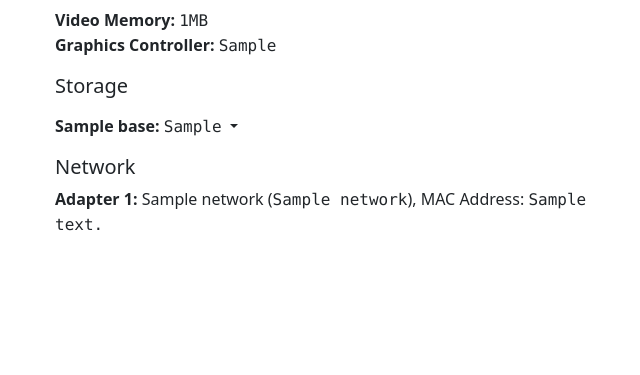
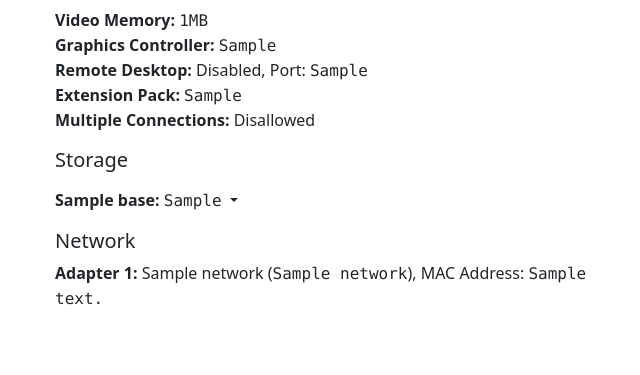
Before and after one commit to Zedeldi/vbox-api, a Flask app: template vbox_api/http/templates/machine.html in a window 1280 px wide. Shown: the part 470-845 px from the top of the page, without its empty margins (597-1237 px from the left). Before the commit the page ends 701 px from the top, so only its background shows below. Run offline with Flask 3, Linux system fonts and the light colour scheme; the template is opened without the code that fills it: most values are stand-ins (such as "Sample title", 1, 10 or a date in 2020); grey boxes marked "Sample" are stand-in pictures; some libraries are stand-ins or nearby versions.

Commit message:
Add VRDEServer information to machine.html

```diff
--- a/vbox_api/http/templates/machine.html
+++ b/vbox_api/http/templates/machine.html
@@ -64,7 +64,11 @@
       <h5>Display</h5>
       <p>
         <b>Video Memory: </b><span class="font-monospace">{{ machine.graphics_adapter.vram_size }}MB</span><br>
-        <b>Graphics Controller: </b><span class="font-monospace">{{ machine.graphics_adapter.graphics_controller_type }}</span>
+        <b>Graphics Controller: </b><span class="font-monospace">{{ machine.graphics_adapter.graphics_controller_type }}</span><br>
+        <b>Remote Desktop: </b>{{ "Enabled" if machine.vrde_server.enabled else "Disabled" }},
+        Port: <span class="font-monospace">{{ machine.vrde_server.get_vrde_property("TCP/Ports") }}</span><br>
+        <b>Extension Pack: </b><span class="font-monospace">{{ machine.vrde_server.vrde_ext_pack }}</span><br>
+        <b>Multiple Connections: </b>{{ "Allowed" if machine.vrde_server.allow_multi_connection else "Disallowed" }}
       </p>
     </section>
     <section id="storage">
@@ -95,8 +99,8 @@
         <b>Adapter {{ loop.index }}: </b>{{ network.get_attachment_type_name() }}
         {%- if network.get_interface_name() %}
         (<span class="font-monospace">{{ network.get_interface_name() }}</span>)
-        {%- endif -%}
-        , MAC Address: <span class="font-monospace">{{ network.mac_address }}</span>
+        {%- endif -%},
+        MAC Address: <span class="font-monospace">{{ network.mac_address }}</span>
         <br>
         {% endfor %}
       </p>
```
